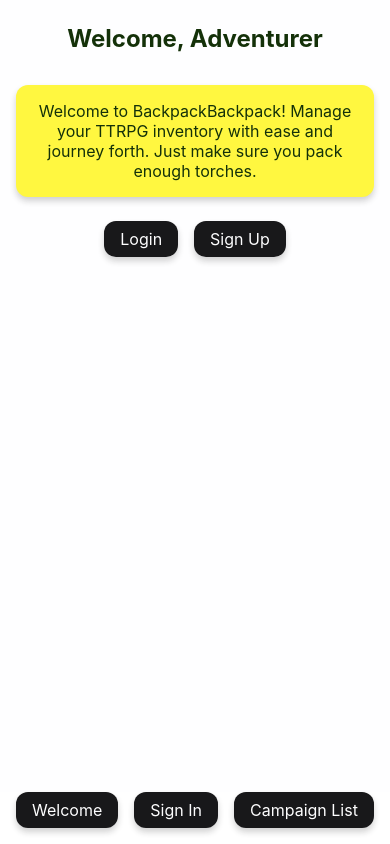
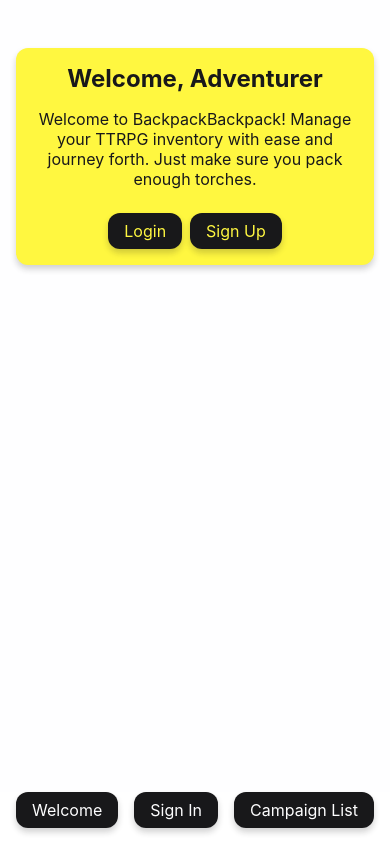
Before and after one commit to mteeples/Backpack-Backpack, a React Native app: screen / in a window 390 px wide. Built offline with nearby package versions, Linux system fonts and the light colour scheme.

Commit message:
Remove legacy colors

```diff
--- a/components/ScreenTitle.tsx
+++ b/components/ScreenTitle.tsx
@@ -14,7 +14,7 @@ const styles = StyleSheet.create({
   title: {
     fontSize: FONT_SIZES.title,
     fontWeight: "bold",
-    color: COLORS.text,
+    color: COLORS.ballpointBlack,
     marginBottom: SPACING.sm,
     textAlign: "center",
   },
--- a/components/StickyInput.tsx
+++ b/components/StickyInput.tsx
@@ -8,7 +8,7 @@ const StickyInput = ({ ...props }: TextInputProps) => {
 const styles = StyleSheet.create({
   textInput: {
     padding: SPACING.sm,
-    borderColor: COLORS.primary,
+    borderColor: COLORS.ballpointBlack,
     borderRadius: 8,
     borderWidth: 1,
     marginBottom: SPACING.lg,
--- a/screens/CampaignListScreen.tsx
+++ b/screens/CampaignListScreen.tsx
@@ -98,6 +98,7 @@ const styles = StyleSheet.create({
   },
   noteText: {
     fontSize: FONT_SIZES.body,
+    backgroundColor: COLORS.stickyBeige,
   },
   button: {
     flex: 1,
--- a/screens/SignInScreen.tsx
+++ b/screens/SignInScreen.tsx
@@ -39,11 +39,6 @@ const styles = StyleSheet.create({
     paddingTop: SPACING.lg,
     backgroundColor: COLORS.notebookWhite,
   },
-  bodyText: {
-    color: COLORS.text,
-    fontSize: FONT_SIZES.body,
-    textAlign: "center",
-  },
   buttonsContainer: {
     gap: SPACING.sm,
   },
--- a/screens/WelcomeScreen.tsx
+++ b/screens/WelcomeScreen.tsx
@@ -8,17 +8,19 @@ import { COLORS, SPACING, FONT_SIZES } from "../theme";
 const WelcomeScreen = () => {
   return (
     <SafeAreaView style={styles.rootContainer}>
-      <ScreenTitle>Welcome, Adventurer</ScreenTitle>
       <StickyNote style={styles.note} noteColor={COLORS.stickyYellow}>
-        <Text style={styles.bodyText}>
-          Welcome to BackpackBackpack! Manage your TTRPG inventory with ease and
-          journey forth. Just make sure you pack enough torches.
-        </Text>
+        <ScreenTitle>Welcome, Adventurer</ScreenTitle>
+        <View style={styles.bodyContainer}>
+          <Text style={styles.bodyText}>
+            Welcome to BackpackBackpack! Manage your TTRPG inventory with ease
+            and journey forth. Just make sure you pack enough torches.
+          </Text>
+        </View>
+        <View style={styles.buttonsContainer}>
+          <PrimaryButton title="Login" noteColor={COLORS.stickyYellow} />
+          <PrimaryButton title="Sign Up" noteColor={COLORS.stickyYellow} />
+        </View>
       </StickyNote>
-      <View style={styles.buttonsContainer}>
-        <PrimaryButton title="Login" />
-        <PrimaryButton title="Sign Up" />
-      </View>
     </SafeAreaView>
   );
 };
@@ -31,14 +33,19 @@ const styles = StyleSheet.create({
     paddingTop: SPACING.lg,
     backgroundColor: COLORS.notebookWhite,
   },
+  bodyContainer: {
+    marginTop: SPACING.sm,
+    marginBottom: SPACING.lg,
+  },
   bodyText: {
-    color: COLORS.text,
+    color: COLORS.ballpointBlack,
     fontSize: FONT_SIZES.body,
     textAlign: "center",
   },
   buttonsContainer: {
     flexDirection: "row",
-    gap: SPACING.md,
+    justifyContent: "center",
+    gap: SPACING.sm,
   },
   note: {
     marginVertical: SPACING.lg,
--- a/theme.ts
+++ b/theme.ts
@@ -1,10 +1,4 @@
 export const COLORS = {
-  // Leave old colors for now and remove as I replace
-  primary: "#143109",
-  background: "#f7f7f7",
-  text: "#143109",
-  muted: "#efefef",
-
   // https://www.color-hex.com/color-palette/1024081
   notebookWhite: "#fefeff",
   notebookRed: "#f56465",
```
